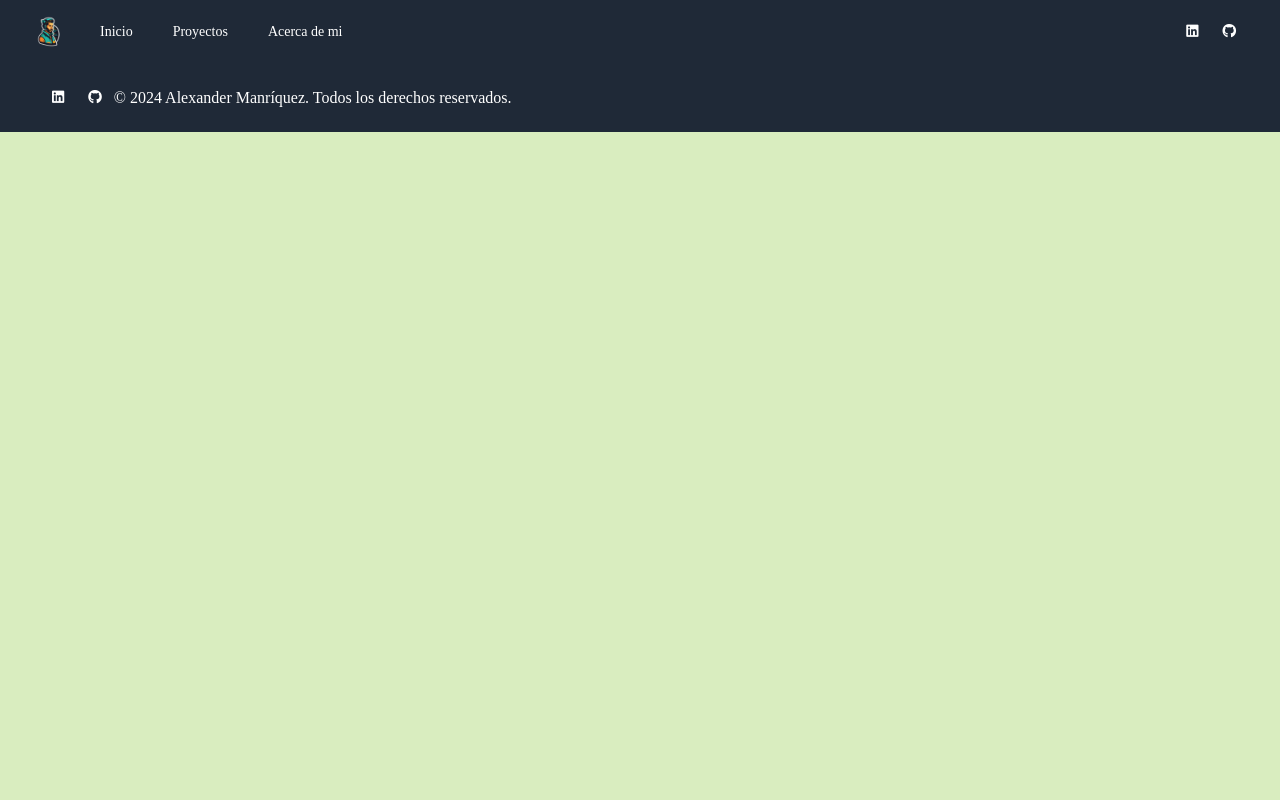
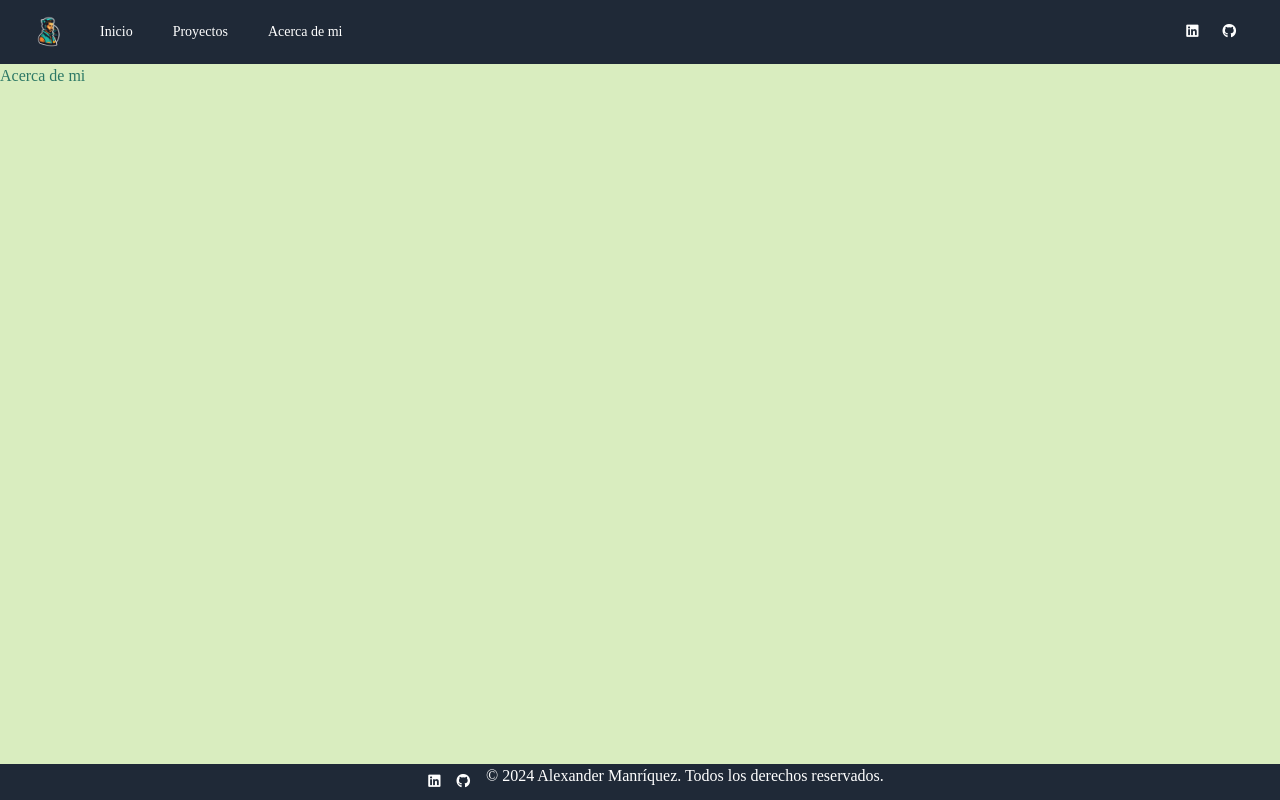
Before and after one commit to AlexanderManriquez/alexander-manriquez-portafolio, a Vue app: page /about in a window 1280 px wide. Before the commit this address had no page. Built offline with nearby package versions, Linux system fonts and the light colour scheme; a web font is replaced by a local one.

Commit message:
add AboutView component, update Footer and HomeView styles

```diff
--- a/src/components/Footer.vue
+++ b/src/components/Footer.vue
@@ -1,21 +1,21 @@
 <template>
-  <footer class="bg-gray-800 text-white text-center p-4">
+  <footer class="fixed bottom-0 w-full bg-gray-800 text-white text-center flex flex-row justify-center">
     <div
       class="absolute inset-y-0 right-0 flex items-center pr-2 sm:static sm:inset-auto sm:ml-6 sm:pr-0"
     >
       <a
         href="https://www.linkedin.com/in/alexander-manriquez/"
-        class="rounded-md px-3 py-2 text-sm font-medium text-white hover:bg-gray-700 hover:text-gray-300"
+        class="rounded-md px-2 py-2 text-sm font-medium text-white hover:bg-gray-700 hover:text-gray-300"
         ><i class="fa-brands fa-linkedin text-white"></i
       ></a>
       <a
         href="https://github.com/AlexanderManriquez"
-        class="rounded-md px-3 py-2 text-sm font-medium text-white hover:bg-gray-700 hover:text-gray-300"
+        class="rounded-md px-2 py-2 text-sm font-medium text-white hover:bg-gray-700 hover:text-gray-300"
       >
         <i class="fa-brands fa-github text-white"></i>
       </a>
+    </div>
+      <p class="ml-2">&copy; 2024 Alexander Manríquez. Todos los derechos reservados.</p>
 
-      <p>&copy; 2024 Alexander Manríquez. Todos los derechos reservados.</p>
-    </div>
   </footer>
 </template>
--- a/src/router/index.js
+++ b/src/router/index.js
@@ -12,11 +12,13 @@ const router = createRouter({
     {
       path: '/projects',
       name: 'projects',
-      // route level code-splitting
-      // this generates a separate chunk (About.[hash].js) for this route
-      // which is lazy-loaded when the route is visited.
       component: () => import('../views/ProjectsView.vue'),
     },
+    {
+      path: '/about',
+      name: 'about',
+      component: () => import('../views/AboutView.vue'),
+    }
   ],
 })
 
--- /dev/null
+++ b/src/views/AboutView.vue
@@ -0,0 +1,3 @@
+<template>
+    Acerca de mi
+</template>
--- a/src/views/HomeView.vue
+++ b/src/views/HomeView.vue
@@ -7,7 +7,7 @@
       />
     </figure>
     <article class="w-1/3 flex flex-col justify-center">
-      <h1 class="py-2">¡Hola y bienvenido a mi portafolio!</h1>
+      <h1 class="py-2 font-bold text-xl"><i class="fa-solid fa-hand text-orange-200"></i> ¡Hola y bienvenido a mi portafolio!</h1>
       <p class="py-2">
         Soy Alexander Manriquez, un apasionado desarrollador Front End enfocado en crear
         experiencias web dinámicas, fluidas y modernas. Mi objetivo es construir interfaces que no
@@ -17,7 +17,7 @@
       </p>
     </article>
   </main>
-  <article class="w-1/2 m-auto py-3">
+  <article class="w-2/3 m-auto py-5">
     <ul class="w-1/2 m-auto text-center">
       <li class="py-1">Estoy comprometido con el desarrollo de páginas web que:</li>
       <li class="py-1"><i class="fa-solid fa-mobile text-zinc-400"></i> Se adapten perfectamente a cualquier dispositivo.</li>
```
